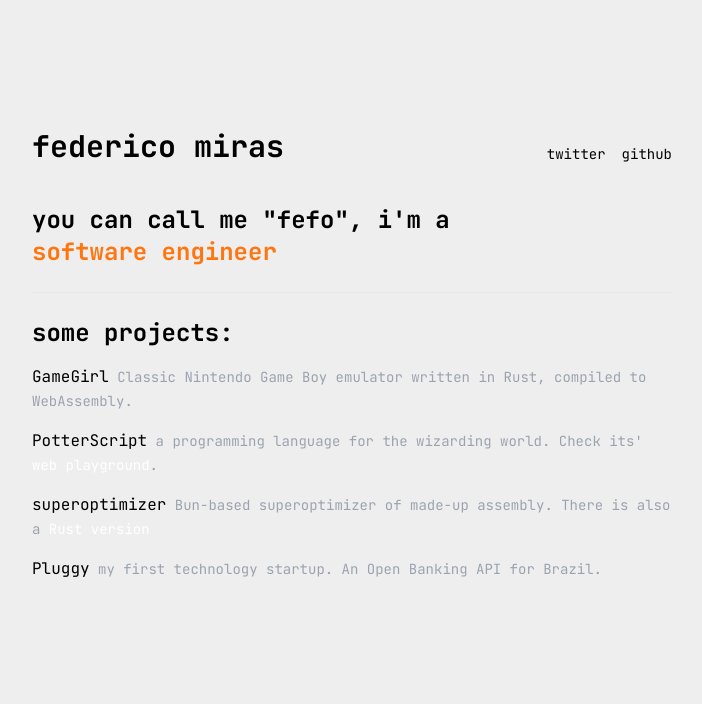
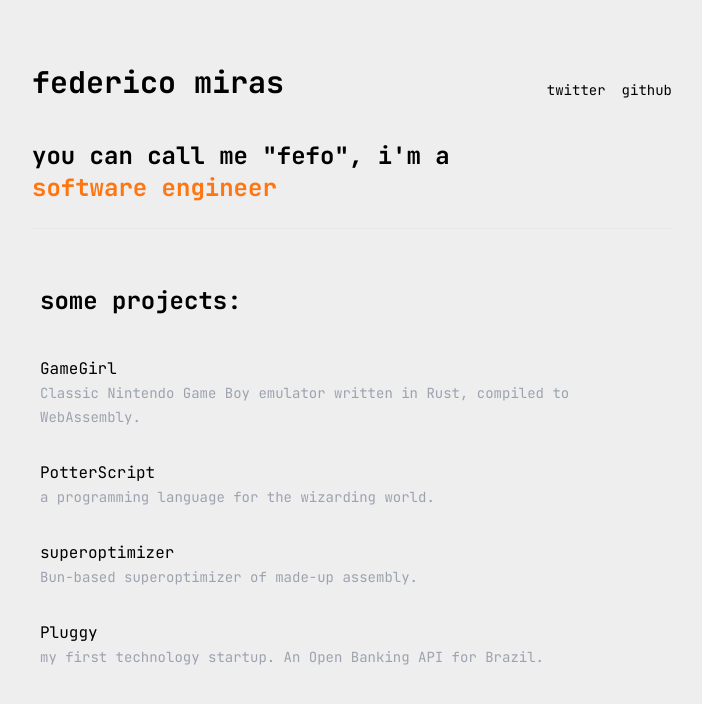
Before and after one commit to fmiras/fmiras.com, a Next.js app: page / in a window 1280 px wide. Shown: the top 704 px of the page, without its empty margins (288-990 px from the left). Built offline with nearby package versions, Linux system fonts and the light colour scheme.

Commit message:
feat: draft tech page + new li styles

```diff
--- a/app/page.tsx
+++ b/app/page.tsx
@@ -5,6 +5,35 @@ import { CoffeeMachine } from './coffee-machine'
 import { Gameboy } from './gameboy'
 
 declare var window: Window & { keyboard: string[] }
+
+type Project = {
+  name: string
+  url: string
+  description: string
+}
+
+const projects = [
+  {
+    name: 'GameGirl',
+    url: 'https://github.com/fmiras/gamegirl',
+    description: 'Classic Nintendo Game Boy emulator written in Rust, compiled to WebAssembly.'
+  },
+  {
+    name: 'PotterScript',
+    url: 'https://github.com/fmiras/potterscript',
+    description: 'a programming language for the wizarding world.'
+  },
+  {
+    name: 'superoptimizer',
+    url: 'https://github.com/fmiras/superoptimizer',
+    description: 'Bun-based superoptimizer of made-up assembly.'
+  },
+  {
+    name: 'Pluggy',
+    url: 'https://pluggy.ai',
+    description: 'my first technology startup. An Open Banking API for Brazil.'
+  }
+]
 
 export default function Home() {
   const roles = ['software engineer', 'startup founder', 'angel investor']
@@ -78,7 +107,7 @@ export default function Home() {
   }
 
   return (
-    <main className="flex flex-col space-y-6 w-full max-w-2xl px-4 py-8 md:py-32">
+    <main className="flex flex-col space-y-6 w-full max-w-2xl px-4 py-8 md:py-16">
       <header className="flex flex-col md:flex-row justify-between items-center">
         <h1 className="text-3xl font-bold mb-4">federico miras</h1>
 
@@ -103,74 +132,27 @@ export default function Home() {
 
       <div className="border-t border-gray-200 my-8" />
 
-      <section className="flex-col space-y-4 justify-start">
-        <h2 className="text-2xl font-bold">some projects:</h2>
+      <section className="flex-col justify-start">
+        <h2 className="text-2xl font-bold my-6 p-2">some projects:</h2>
 
-        <ul className="space-y-4">
-          <li>
+        <ul className="flex flex-col space-y-4">
+          {projects.map((project: Project) => (
             <a
-              href="https://github.com/fmiras/gamegirl"
+              href={project.url}
               target="_blank"
-              className="hover:underline"
+              className="rounded-md p-2 transition-colors duration-300 ease-in-out cursor-pointer hover:shadow-md hover:bg-black hover:text-white dark:hover:bg-white dark:hover:text-black hover:font-bold"
             >
-              GameGirl
+              <li key={project.name}>
+                {' '}
+                {project.name}
+                <br />
+                <span
+                  className="text-sm text-gray-400
+                "
+                >{` ${project.description}`}</span>
+              </li>
             </a>
-            <span className="text-sm text-gray-400">
-              {' '}
-              Classic Nintendo Game Boy emulator written in Rust, compiled to WebAssembly.
-            </span>
-          </li>
-          <li>
-            <a
-              href="https://github.com/fmiras/potterscript"
-              target="_blank"
-              className="hover:underline"
-            >
-              PotterScript
-            </a>
-            <span className="text-sm text-gray-400">
-              {' '}
-              a programming language for the wizarding world. Check its{`'`}{' '}
-              <a
-                href="https://potterscript.fmiras.com"
-                target="_blank"
-                className="hover:underline text-white"
-              >
-                web playground
-              </a>
-              .
-            </span>
-          </li>
-          <li>
-            <a
-              href="https://github.com/fmiras/superoptimizer"
-              target="_blank"
-              className="hover:underline"
-            >
-              superoptimizer
-            </a>
-            <span className="text-sm text-gray-400">
-              {' '}
-              Bun-based superoptimizer of made-up assembly. There is also a{' '}
-              <a
-                href="https://github.com/fmiras/superoptimusprime"
-                target="_blank"
-                className="hover:underline text-white"
-              >
-                Rust version
-              </a>
-            </span>
-          </li>
-          <li>
-            <a href="https://pluggy.ai" target="_blank" className="hover:underline">
-              Pluggy
-            </a>
-            {/* my first tech startup */}
-            <span className="text-sm text-gray-400">
-              {' '}
-              my first technology startup. An Open Banking API for Brazil.{' '}
-            </span>
-          </li>
+          ))}
         </ul>
       </section>
 
@@ -180,32 +162,6 @@ export default function Home() {
       </section>
 
       <Computer visible={computerEnabled} />
-
-      {/* Blog */}
-      {/* <section className="flex-col space-y-8 justify-start">
-        <h2 className="text-2xl font-bold">some logs:</h2>
-        <ul className="space-y-2">
-          <li>
-            <a
-              href="https://github.com/fmiras/potterscript"
-              target="_blank"
-              className="hover:underline"
-            >
-              PotterScript
-            </a>
-            <span className="text-sm text-gray-400">
-              {' '}
-              a programming language for the wizarding world{' '}
-            </span>
-          </li>
-          <li>
-            <a href="https://pluggy.ai" target="_blank" className="hover:underline">
-              Pluggy
-            </a>
-            <span className="text-sm text-gray-400"> my first technology startup </span>
-          </li>
-        </ul>
-      </section> */}
     </main>
   )
 }
```
